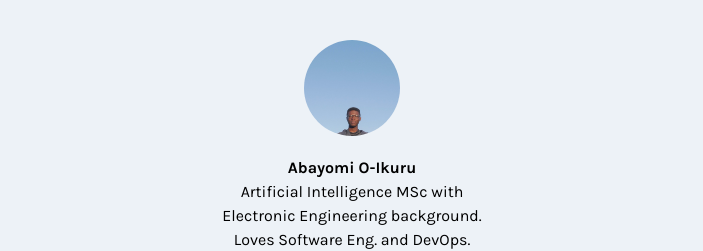
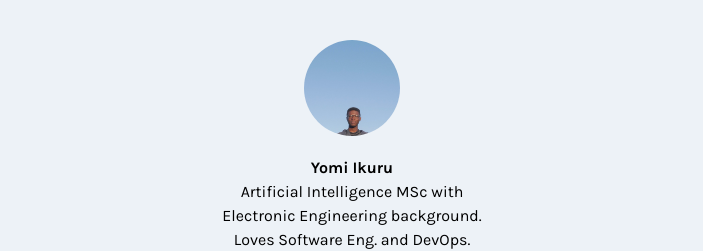
Before and after one commit to abayomi185/yomitosh-dev, a Next.js app: page / in a window 1280 px wide. Shown: the top 251 px of the page, without its empty margins (288-991 px from the left). Built offline with nearby package versions, Linux system fonts and the light colour scheme.

Commit message:
Update name

```diff
--- a/components/Header.js
+++ b/components/Header.js
@@ -3,7 +3,7 @@ function Header() {
     <header className="container flex text-center mx-auto pt-10 pb-2">
       <div className="md:w-4/6 mx-auto">
         <img src="/yomi.jpg" className="h-24 rounded-full mx-auto mb-5" />
-        <h1 className="font-bold">Abayomi O-Ikuru</h1>
+        <h1 className="font-bold">Yomi Ikuru</h1>
         <p>
           Artificial Intelligence MSc with
           <br />
--- a/json/social-links.json
+++ b/json/social-links.json
@@ -1,7 +1,7 @@
 [
   {
     "icon": "linkedin",
-    "url": "https://www.linkedin.com/in/abayomi-ikuru"
+    "url": "https://www.linkedin.com/in/yomi-ikuru"
   },
   {
     "icon": "github",
```
